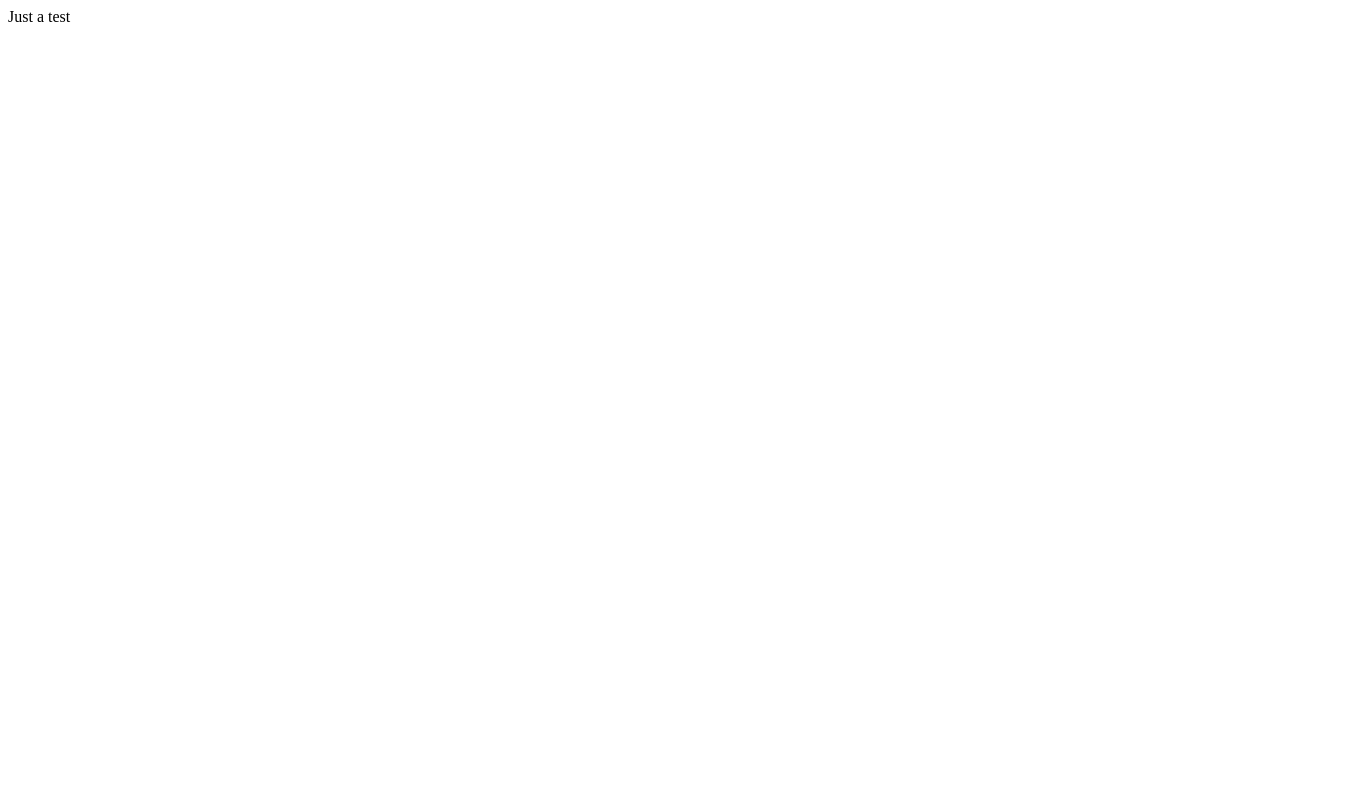
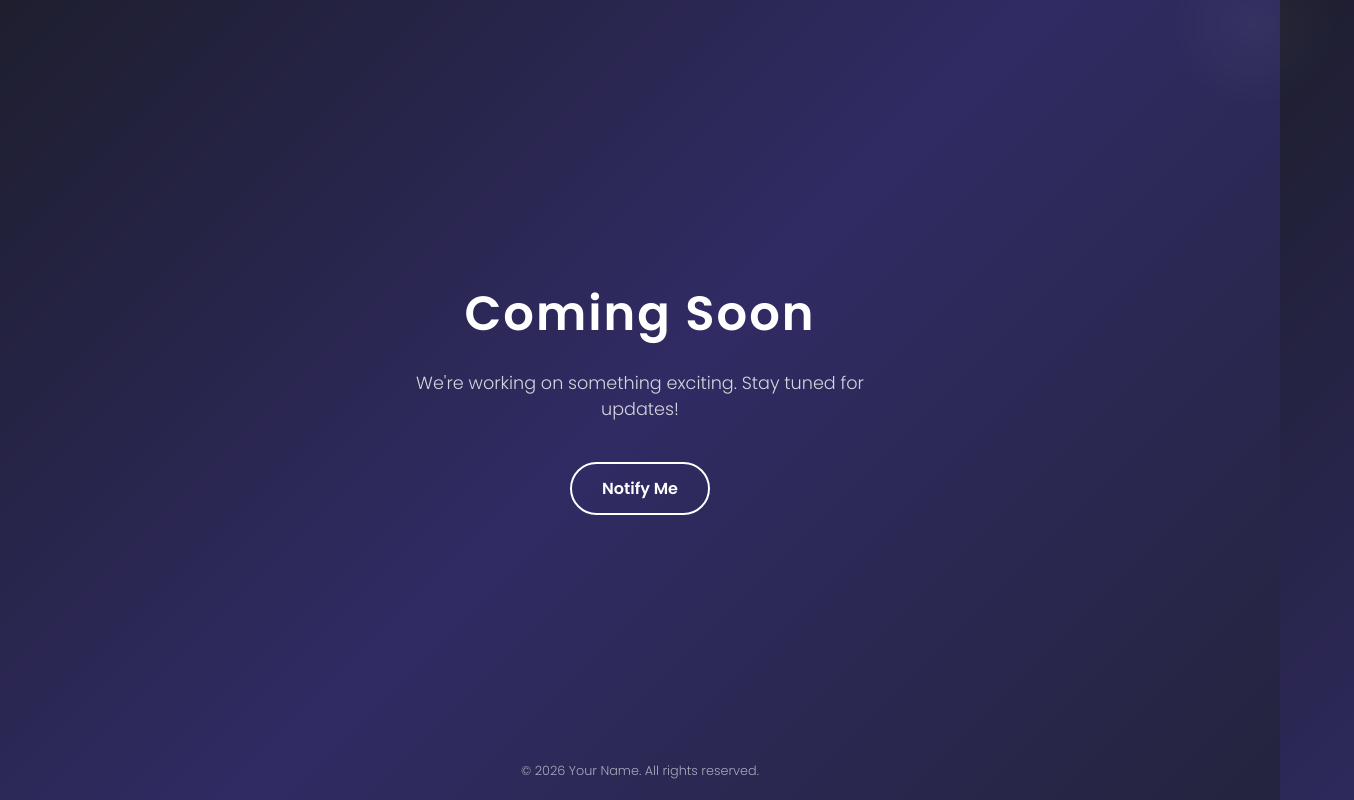
Before and after one commit to KylieBeagle/Website, a plain HTML site: page index.html in a window 1280 px wide. Shown: the whole page, 1354 px wide, since content can reach past the window. Drawn offline with Linux system fonts and the light colour scheme.

Commit message:
troubleshooting 2

```diff
--- a/index.html
+++ b/index.html
@@ -1 +1,108 @@
-Just a test
+<!DOCTYPE html>
+<html lang="en">
+<head>
+<meta charset="UTF-8">
+<meta name="viewport" content="width=device-width, initial-scale=1.0">
+<title>Coming Soon</title>
+<link href="https://fonts.googleapis.com/css2?family=Poppins:wght@300;600&display=swap" rel="stylesheet">
+
+<style>
+* {
+  margin: 0;
+  padding: 0;
+  box-sizing: border-box;
+  font-family: 'Poppins', sans-serif;
+}
+
+body {
+  height: 100vh;
+  background: linear-gradient(135deg, #1e1e2f, #302b63, #24243e);
+  display: flex;
+  justify-content: center;
+  align-items: center;
+  color: white;
+  text-align: center;
+  overflow: hidden;
+}
+
+.container {
+  max-width: 600px;
+  padding: 40px;
+}
+
+h1 {
+  font-size: 3rem;
+  font-weight: 600;
+  margin-bottom: 20px;
+  letter-spacing: 2px;
+}
+
+p {
+  font-size: 1.1rem;
+  font-weight: 300;
+  margin-bottom: 40px;
+  opacity: 0.8;
+}
+
+.button {
+  display: inline-block;
+  padding: 12px 30px;
+  border-radius: 30px;
+  text-decoration: none;
+  color: white;
+  font-weight: 600;
+  border: 2px solid #fff;
+  transition: 0.4s ease;
+  position: relative;
+  overflow: hidden;
+}
+
+.button:hover {
+  background: white;
+  color: #24243e;
+  box-shadow: 0 0 20px rgba(255,255,255,0.6);
+}
+
+.glow {
+  position: absolute;
+  width: 150px;
+  height: 150px;
+  background: radial-gradient(circle, rgba(255,255,255,0.15), transparent 70%);
+  border-radius: 50%;
+  top: -50px;
+  right: -50px;
+  animation: pulse 4s infinite;
+}
+
+@keyframes pulse {
+  0% { transform: scale(1); opacity: 0.6; }
+  50% { transform: scale(1.4); opacity: 0.2; }
+  100% { transform: scale(1); opacity: 0.6; }
+}
+
+footer {
+  position: absolute;
+  bottom: 20px;
+  width: 100%;
+  font-size: 0.8rem;
+  opacity: 0.6;
+}
+</style>
+</head>
+
+<body>
+
+<div class="glow"></div>
+
+<div class="container">
+  <h1>Coming Soon</h1>
+  <p>We're working on something exciting. Stay tuned for updates!</p>
+  <a href="#" class="button">Notify Me</a>
+</div>
+
+<footer>
+  © 2026 Your Name. All rights reserved.
+</footer>
+
+</body>
+</html>
```
